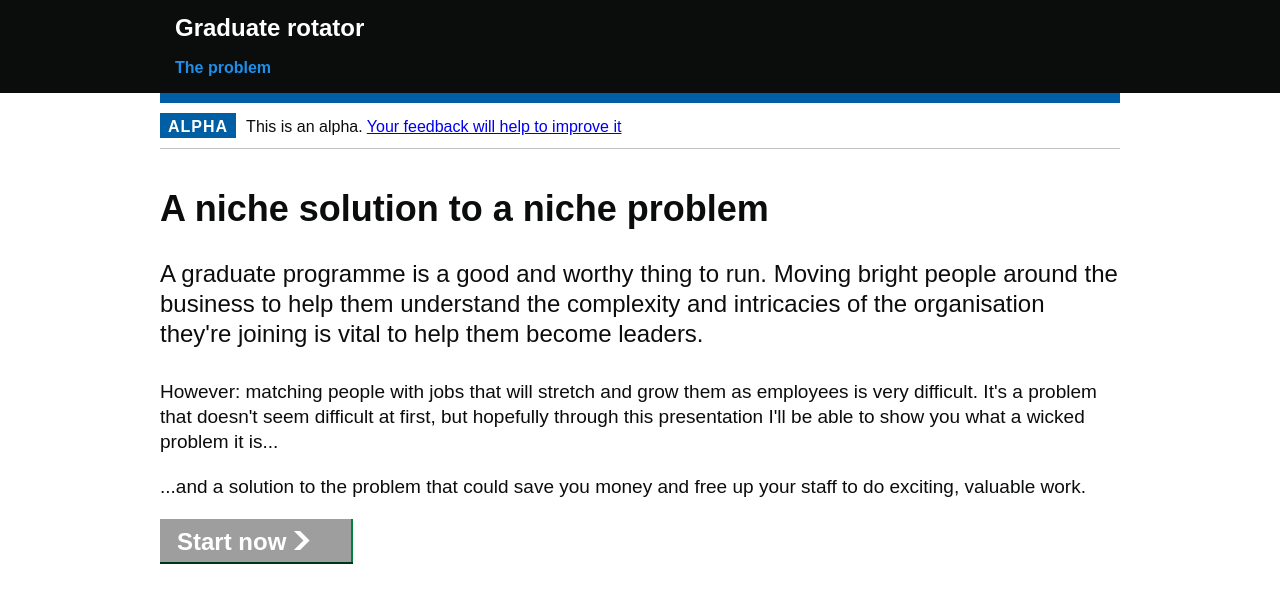
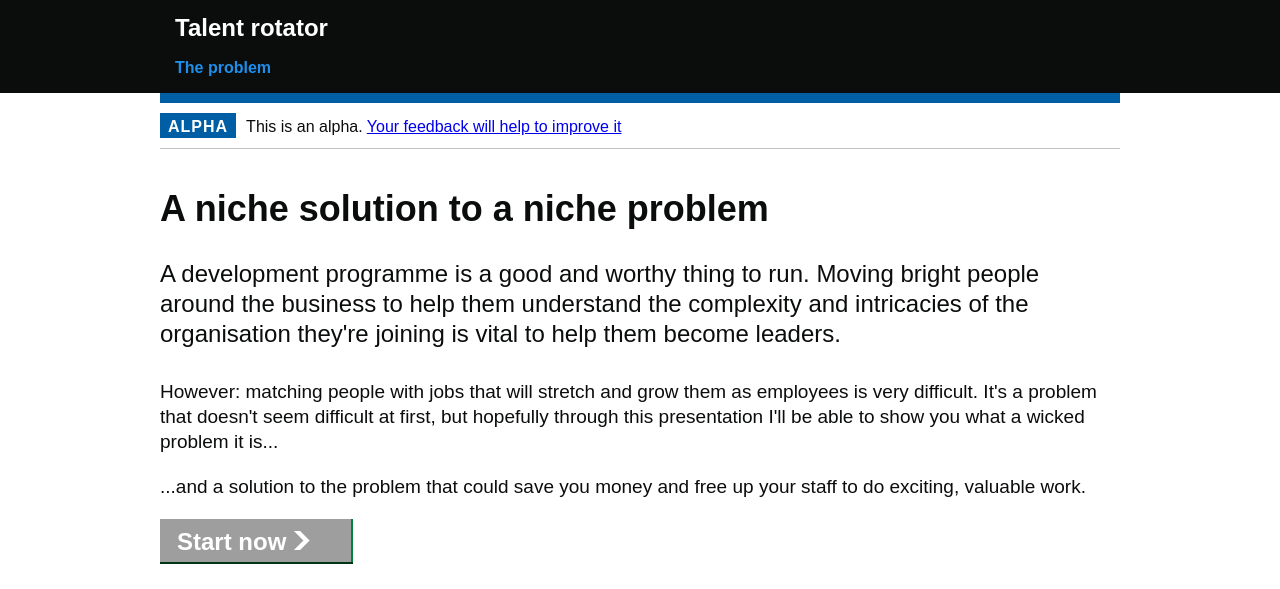
Before and after one commit to jonodrew/graduate-rotator, a Flask app: page /pitch/start in a window 1280 px wide. Shown: the top 589 px of the page. Run offline with Flask 2, Linux system fonts and the light colour scheme; some web fonts are replaced; grey boxes are pictures that could not be loaded.

Commit message:
Rename 'graduate' to 'development'
It's not just graduates who are on this development scheme, so I'm making it clearer what it's for

```diff
--- a/app/templates/base.html
+++ b/app/templates/base.html
@@ -3,7 +3,7 @@
 
 <head>
   <meta charset="utf-8" />
-  <title>Graduate Rotator</title>
+  <title>Talent Rotator</title>
   <meta name="viewport" content="width=device-width, initial-scale=1, viewport-fit=cover">
   <meta name="theme-color" content="#0b0c0c" />
 
@@ -45,7 +45,7 @@
         <div class="govuk-header__content">
 
         <a href="{{ url_for('pitch.start') }}" class="govuk-header__link govuk-header__link--service-name">
-          Graduate rotator
+          Talent rotator
         </a>
 
         <button type="button" role="button" class="govuk-header__menu-button js-header-toggle" aria-controls="navigation" aria-label="Show or hide Top Level Navigation">Menu</button>
--- a/app/templates/pitch/start.html
+++ b/app/templates/pitch/start.html
@@ -5,7 +5,7 @@
         A niche solution to a niche problem
     </h2>
     <p class="govuk-body-lead">
-        A graduate programme is a good and worthy thing to run. Moving bright people around
+        A development programme is a good and worthy thing to run. Moving bright people around
         the business to help them understand the complexity and intricacies of the
         organisation they're joining is vital to help them become leaders.
     </p>
@@ -20,7 +20,7 @@
         staff to do exciting, valuable work.
     </p>
 
-    <a href="{{ url_for("pitch.situation") }}" role="button" draggable="false" class="govuk-button govuk-button--start" data-module="govuk-button">
+    <a href="{{ url_for("pitch.problem") }}" role="button" draggable="false" class="govuk-button govuk-button--start" data-module="govuk-button">
   Start now
   <svg class="govuk-button__start-icon" xmlns="http://www.w3.org/2000/svg" width="17.5" height="19" viewBox="0 0 33 40" aria-hidden="true" focusable="false">
     <path fill="currentColor" d="M0 0h13l20 20-20 20H0l20-20z" />
```
